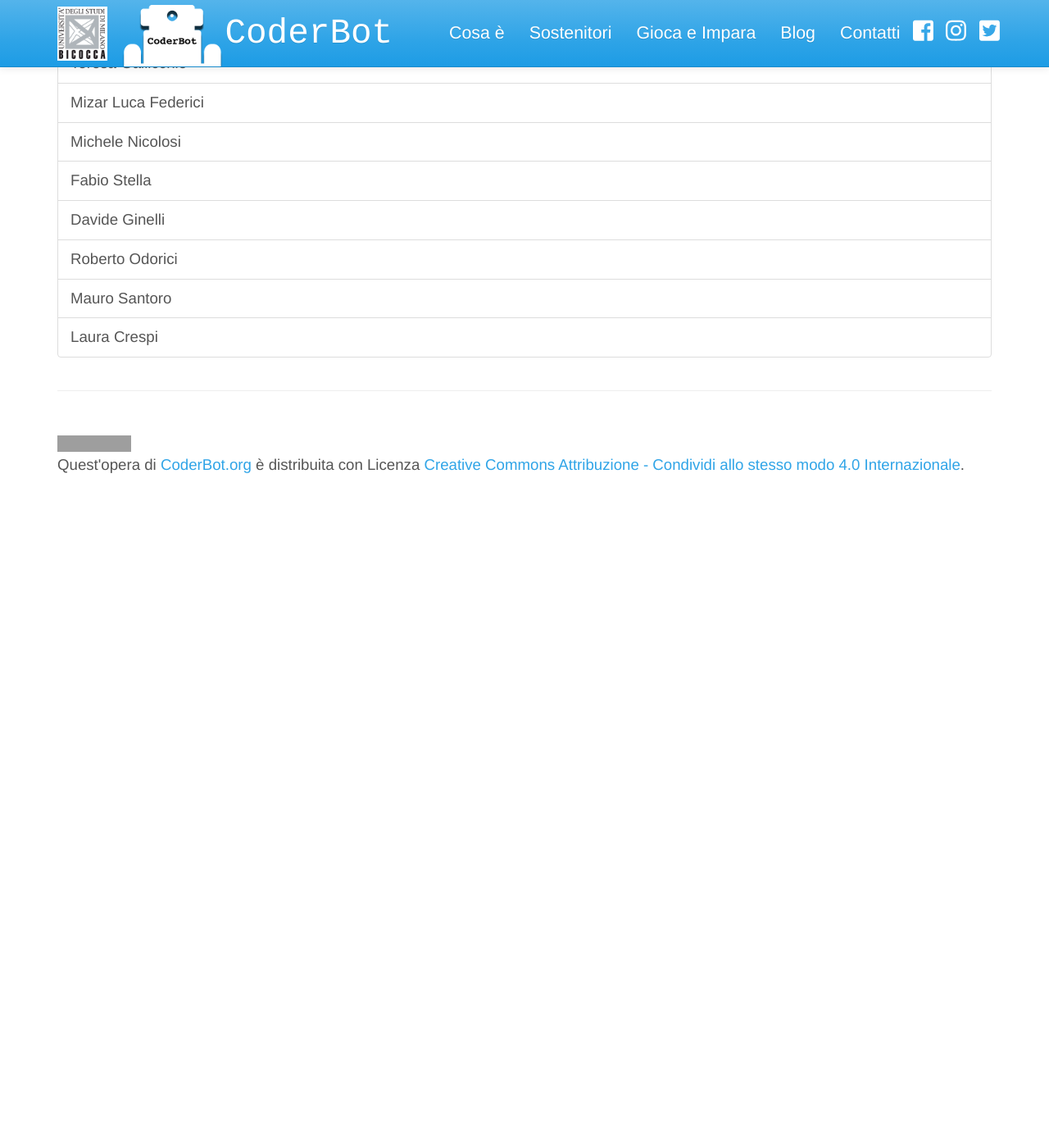
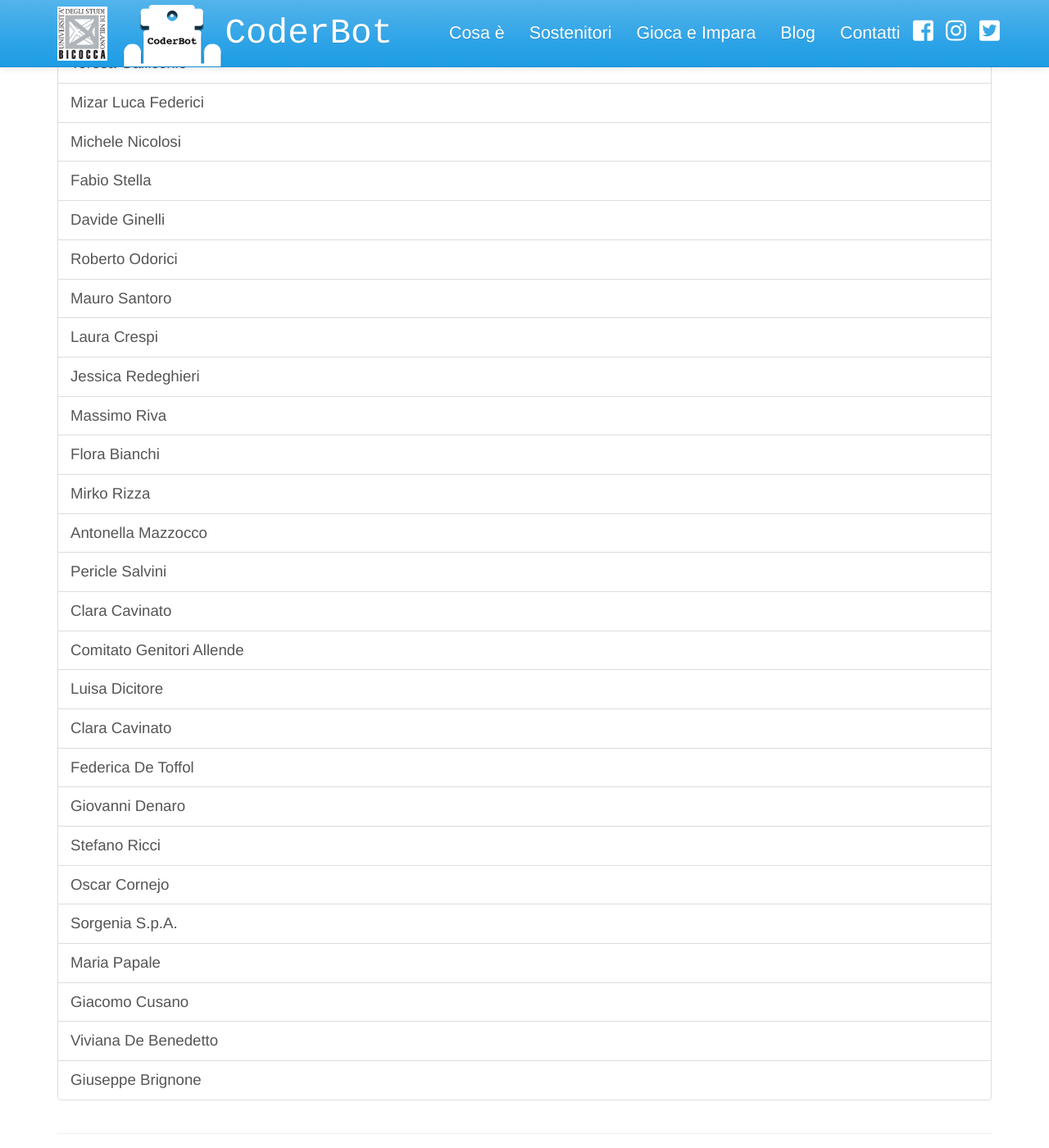
Before and after one commit to CoderBotOrg/website, a Jekyll site: the page built from it/supporters.html, in a window 1280 px wide and 1400 px high, scrolled down 1130 px. Shown: the whole window at 82% size. Built offline with Jekyll 4.4.1, drawn with Linux system fonts in a browser that asks for light colours; nearby versions of some CDN libraries; before the commit the page ends 1760 px from its top, so only the background shows below that; grey boxes are pictures that could not be loaded.

Commit message:
Fix indentation. Final list of supporters

```diff
--- a/it/supporters.html
+++ b/it/supporters.html
@@ -17,7 +17,6 @@ Ecco i nomi di chi ha creduto in noi, mille volte grazie per averlo fatto!</smal
 </div>
 </div>
 <!-- /.row -->
-
 <!-- Content Row -->
 <div class="row">
 <!-- Contact Details Column -->
@@ -98,6 +97,63 @@ Ecco i nomi di chi ha creduto in noi, mille volte grazie per averlo fatto!</smal
 		<li class="list-group-item">
 			Laura Crespi
 		</li>
+		<li class="list-group-item">
+			Jessica Redeghieri
+		</li>
+		<li class="list-group-item">
+			Massimo Riva
+		</li>
+		<li class="list-group-item">
+			Flora Bianchi
+		</li>
+		<li class="list-group-item">
+			Mirko Rizza
+		</li>
+		<li class="list-group-item">
+			Antonella Mazzocco
+		</li>
+		<li class="list-group-item">
+			Pericle Salvini
+		</li>
+		<li class="list-group-item">
+			Clara Cavinato
+		</li>
+		<li class="list-group-item">
+			Comitato Genitori Allende
+		</li>
+		<li class="list-group-item">
+			Luisa Dicitore
+		</li>
+		<li class="list-group-item">
+			Clara Cavinato
+		</li>
+		<li class="list-group-item">
+			Federica De Toffol
+		</li>
+		<li class="list-group-item">
+			Giovanni Denaro
+		</li>
+		<li class="list-group-item">
+			Stefano Ricci
+		</li>
+		<li class="list-group-item">
+			Oscar Cornejo
+		</li>
+		<li class="list-group-item">
+			Sorgenia S.p.A.
+		</li>
+		<li class="list-group-item">
+			Maria Papale
+		</li>
+		<li class="list-group-item">
+			Giacomo Cusano
+		</li>
+		<li class="list-group-item">
+			Viviana De Benedetto
+		</li>
+		<li class="list-group-item">
+			Giuseppe Brignone
+		</li>
 	</ul>
 </div>
 </div>
```
Lines whose indentation alone changed are shown as unchanged.
